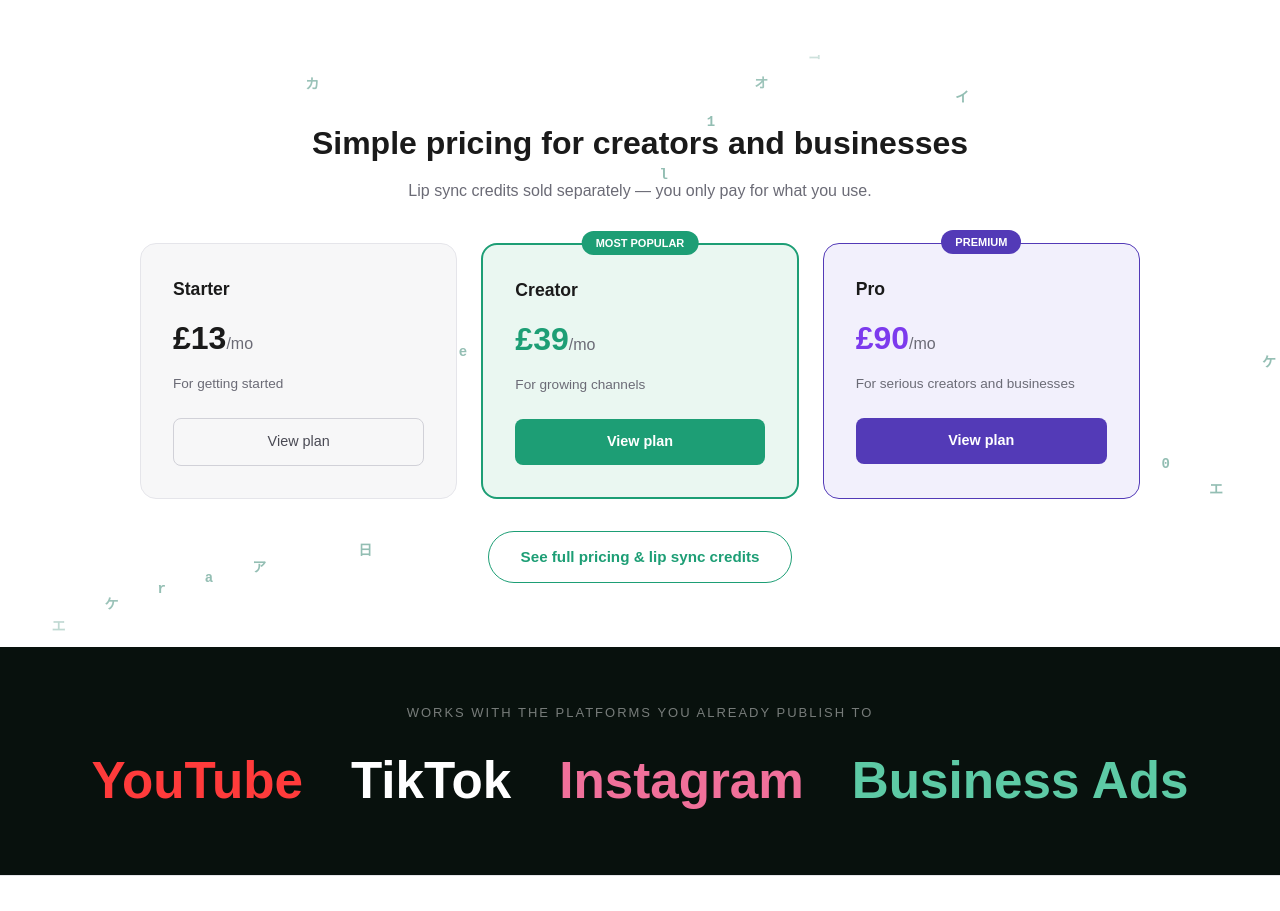
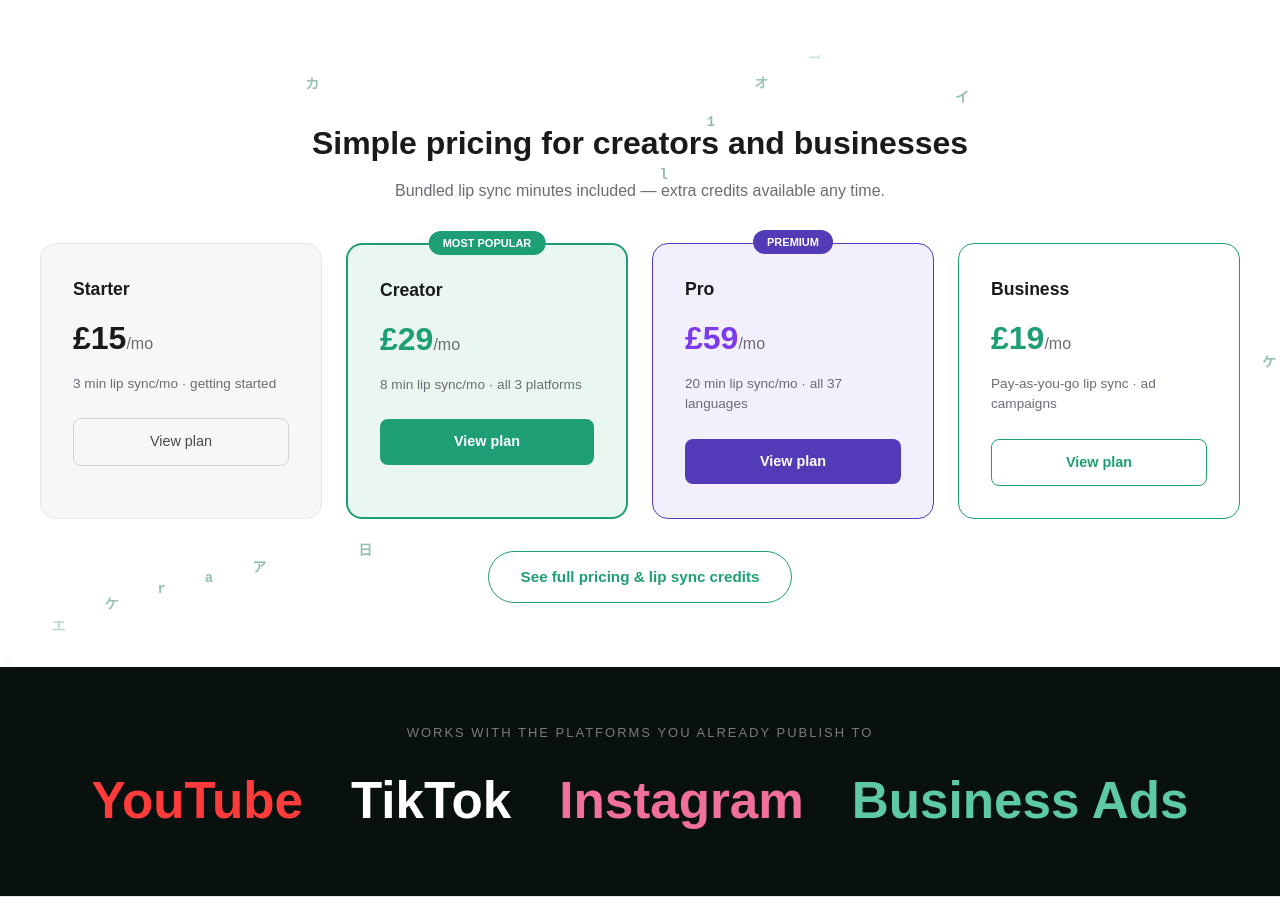
Before and after one commit to tazabbas/polycast, a Next.js app: page / in a window 1280 px wide. Shown: the part 1729-2640 px from the top of the page. Built offline with nearby package versions, Linux system fonts and the light colour scheme; no server answers.

Commit message:
Update homepage pricing cards to new 4-tier structure with bundled minutes

```diff
--- a/app/page.tsx
+++ b/app/page.tsx
@@ -238,16 +238,16 @@ export default function Home() {
       {/* SECTION 3 — Pricing */}
       <section style={{ position: 'relative', padding: '4rem 2rem', overflow: 'hidden' }}>
         <MatrixOverlay />
-        <div style={{ position: 'relative', zIndex: 1, maxWidth: '1000px', margin: '0 auto', textAlign: 'center' }}>
+        <div style={{ position: 'relative', zIndex: 1, maxWidth: '1200px', margin: '0 auto', textAlign: 'center' }}>
           <h2 style={{ fontSize: '2rem', fontWeight: 700, marginBottom: '0.75rem' }}>Simple pricing for creators and businesses</h2>
-          <p style={{ color: '#6B6B76', marginBottom: '2.5rem' }}>Lip sync credits sold separately — you only pay for what you use.</p>
+          <p style={{ color: '#6B6B76', marginBottom: '2.5rem' }}>Bundled lip sync minutes included — extra credits available any time.</p>
 
-          <div style={{ display: 'grid', gridTemplateColumns: 'repeat(auto-fit, minmax(240px, 1fr))', gap: '1.5rem', marginBottom: '2rem' }}>
+          <div style={{ display: 'grid', gridTemplateColumns: 'repeat(auto-fit, minmax(220px, 1fr))', gap: '1.5rem', marginBottom: '2rem' }}>
 
             <div style={{ background: '#F7F7F8', border: '1px solid #E5E5EA', borderRadius: '16px', padding: '2rem', textAlign: 'left' }}>
               <h3 style={{ fontSize: '1.1rem', fontWeight: 600, marginBottom: '0.25rem' }}>Starter</h3>
-              <div style={{ fontSize: '2rem', fontWeight: 700, margin: '0.75rem 0' }}>£13<span style={{ fontSize: '1rem', fontWeight: 400, color: '#6B6B76' }}>/mo</span></div>
-              <p style={{ fontSize: '0.85rem', color: '#6B6B76', marginBottom: '1.5rem' }}>For getting started</p>
+              <div style={{ fontSize: '2rem', fontWeight: 700, margin: '0.75rem 0' }}>£15<span style={{ fontSize: '1rem', fontWeight: 400, color: '#6B6B76' }}>/mo</span></div>
+              <p style={{ fontSize: '0.85rem', color: '#6B6B76', marginBottom: '1.5rem' }}>3 min lip sync/mo · getting started</p>
               <Link href="/pricing" style={{ display: 'block', background: 'transparent', color: '#4A4A54', border: '1px solid #D1D1D8', padding: '0.75rem', borderRadius: '8px', textAlign: 'center', textDecoration: 'none', fontSize: '0.9rem' }}>
                 View plan
               </Link>
@@ -256,8 +256,8 @@ export default function Home() {
             <div style={{ background: '#EAF7F1', border: '2px solid #1D9E75', borderRadius: '16px', padding: '2rem', position: 'relative', textAlign: 'left' }}>
               <div style={{ position: 'absolute', top: '-14px', left: '50%', transform: 'translateX(-50%)', background: '#1D9E75', color: 'white', fontSize: '11px', fontWeight: 600, padding: '4px 14px', borderRadius: '20px' }}>MOST POPULAR</div>
               <h3 style={{ fontSize: '1.1rem', fontWeight: 600, marginBottom: '0.25rem' }}>Creator</h3>
-              <div style={{ fontSize: '2rem', fontWeight: 700, color: '#1D9E75', margin: '0.75rem 0' }}>£39<span style={{ fontSize: '1rem', fontWeight: 400, color: '#6B6B76' }}>/mo</span></div>
-              <p style={{ fontSize: '0.85rem', color: '#6B6B76', marginBottom: '1.5rem' }}>For growing channels</p>
+              <div style={{ fontSize: '2rem', fontWeight: 700, color: '#1D9E75', margin: '0.75rem 0' }}>£29<span style={{ fontSize: '1rem', fontWeight: 400, color: '#6B6B76' }}>/mo</span></div>
+              <p style={{ fontSize: '0.85rem', color: '#6B6B76', marginBottom: '1.5rem' }}>8 min lip sync/mo · all 3 platforms</p>
               <Link href="/pricing" style={{ display: 'block', background: '#1D9E75', color: 'white', border: 'none', padding: '0.75rem', borderRadius: '8px', textAlign: 'center', textDecoration: 'none', fontSize: '0.9rem', fontWeight: 600 }}>
                 View plan
               </Link>
@@ -266,9 +266,18 @@ export default function Home() {
             <div style={{ background: '#F2F0FC', border: '1px solid #533AB7', borderRadius: '16px', padding: '2rem', position: 'relative', textAlign: 'left' }}>
               <div style={{ position: 'absolute', top: '-14px', left: '50%', transform: 'translateX(-50%)', background: '#533AB7', color: 'white', fontSize: '11px', fontWeight: 600, padding: '4px 14px', borderRadius: '20px' }}>PREMIUM</div>
               <h3 style={{ fontSize: '1.1rem', fontWeight: 600, marginBottom: '0.25rem' }}>Pro</h3>
-              <div style={{ fontSize: '2rem', fontWeight: 700, color: '#7C3AED', margin: '0.75rem 0' }}>£90<span style={{ fontSize: '1rem', fontWeight: 400, color: '#6B6B76' }}>/mo</span></div>
-              <p style={{ fontSize: '0.85rem', color: '#6B6B76', marginBottom: '1.5rem' }}>For serious creators and businesses</p>
+              <div style={{ fontSize: '2rem', fontWeight: 700, color: '#7C3AED', margin: '0.75rem 0' }}>£59<span style={{ fontSize: '1rem', fontWeight: 400, color: '#6B6B76' }}>/mo</span></div>
+              <p style={{ fontSize: '0.85rem', color: '#6B6B76', marginBottom: '1.5rem' }}>20 min lip sync/mo · all 37 languages</p>
               <Link href="/pricing" style={{ display: 'block', background: '#533AB7', color: 'white', border: 'none', padding: '0.75rem', borderRadius: '8px', textAlign: 'center', textDecoration: 'none', fontSize: '0.9rem', fontWeight: 600 }}>
+                View plan
+              </Link>
+            </div>
+
+            <div style={{ background: '#FFFFFF', border: '1px solid #1D9E75', borderRadius: '16px', padding: '2rem', textAlign: 'left' }}>
+              <h3 style={{ fontSize: '1.1rem', fontWeight: 600, marginBottom: '0.25rem' }}>Business</h3>
+              <div style={{ fontSize: '2rem', fontWeight: 700, color: '#1D9E75', margin: '0.75rem 0' }}>£19<span style={{ fontSize: '1rem', fontWeight: 400, color: '#6B6B76' }}>/mo</span></div>
+              <p style={{ fontSize: '0.85rem', color: '#6B6B76', marginBottom: '1.5rem' }}>Pay-as-you-go lip sync · ad campaigns</p>
+              <Link href="/pricing#business" style={{ display: 'block', background: 'transparent', color: '#1D9E75', border: '1px solid #1D9E75', padding: '0.75rem', borderRadius: '8px', textAlign: 'center', textDecoration: 'none', fontSize: '0.9rem', fontWeight: 600 }}>
                 View plan
               </Link>
             </div>
```
